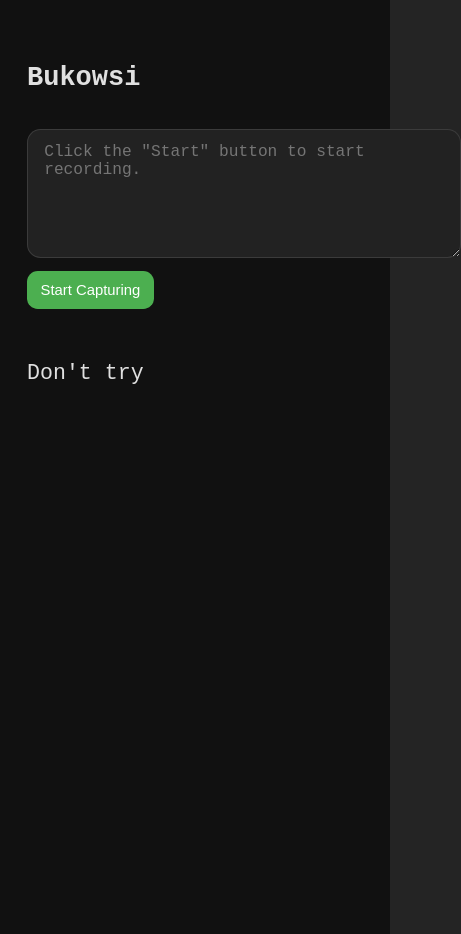
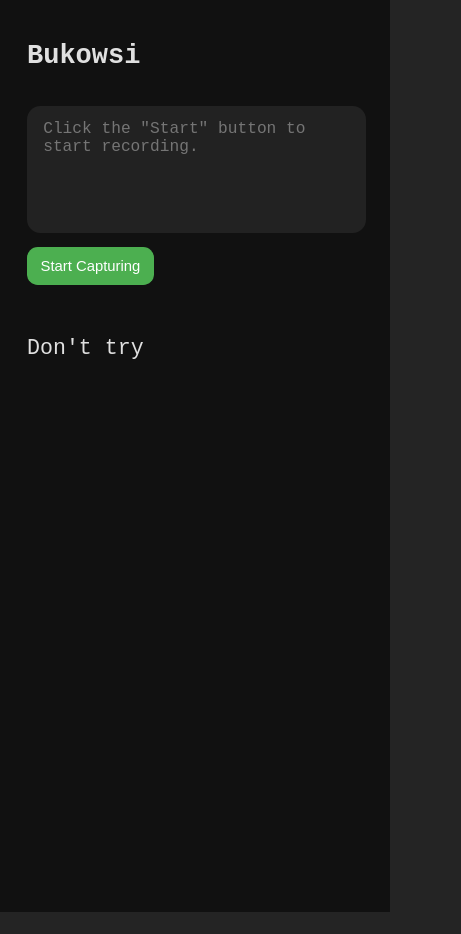
Before and after one commit to thevahidal/bukowski, a React (Vite) app: page / in a window 390 px wide. Shown: the whole page, 461 px wide, since content can reach past the window. After the commit the page ends 912 px from the top, so only its background shows below. Built offline with nearby package versions, Linux system fonts and the light colour scheme.

Commit message:
responsiveness improved

```diff
--- a/src/App.css
+++ b/src/App.css
@@ -16,3 +16,26 @@
 .success {
   background-color: #4caf50;
 }
+
+.textarea {
+  width: 100%;
+  height: 100%;
+  border: none;
+  background-color: #222;
+  color: #fff;
+  font-size: 0.6rem;
+  padding: 0.5rem 0.6rem;
+  border-radius: 0.5rem;
+  width: 100%;
+  resize: none;
+  min-width: 400px;
+  min-height: 100px;
+  margin-bottom: 0.5rem;
+}
+
+@media (max-width: 600px) {
+  .textarea {
+    width: calc(100vw - 3.1rem) !important;
+    min-width: 200px;
+  }
+}
--- a/src/App.jsx
+++ b/src/App.jsx
@@ -39,6 +39,7 @@ function App() {
       <h4
         style={{
           textAlign: 'left',
+          marginTop: '0.5rem',
         }}
       >Bukowsi</h4>
       <TypingCapturer onRecordingEnded={setFrames} />
--- a/src/TypingCapturer.jsx
+++ b/src/TypingCapturer.jsx
@@ -85,15 +85,9 @@ const TypingCapturer = ({ onRecordingEnded }) => {
         autoFocus
         value={text}
         onChange={(e) => setText(e.target.value)}
+        className='textarea'
         style={{
-          background: '#222',
-          padding: '0.5rem 0.6rem',
-          borderRadius: '0.5rem',
-          fontSize: '0.6rem',
-          minWidth: 400,
-          minHeight: 100,
-          color: '#fff',
-          marginBottom: '0.5rem',
+
         }}
         onClick={handleTextareaClick}
       />
--- a/src/index.css
+++ b/src/index.css
@@ -1,5 +1,5 @@
 :root {
-  font-family: 'Courier New', Courier, monospace;
+  font-family: monospace;
   font-size: 27px;
   font-weight: 400;
 
```
